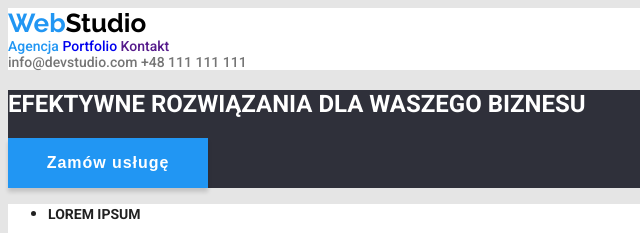
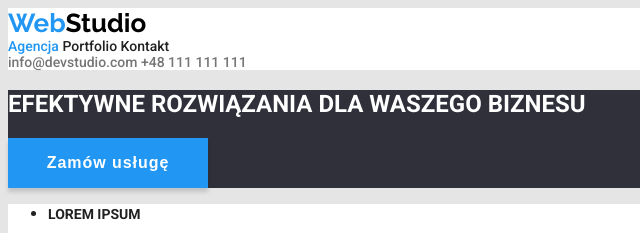
Before and after one commit to rybaktheprophet/goit-markup-hw-02, a plain HTML site: page index.html in a window 1280 px wide. Shown: the top 233 px of the page, 0-640 px from the left. Drawn offline with Linux system fonts and the light colour scheme.

Commit message:
header font colors corrected

```diff
--- a/css/styles.css
+++ b/css/styles.css
@@ -3,6 +3,10 @@ body {
   color: #212121;
 
   background: #e5e5e5;
+}
+
+.main-font-color {
+  color: #212121;
 }
 
 .project-blue {
--- a/index.html
+++ b/index.html
@@ -17,8 +17,8 @@
       <a href="" class="logo">Web<span class="black">Studio</span></a>
       <nav>
         <a href="./index.html" class="project-blue">Agencja</a>
-        <a href="./portfolio.html">Portfolio</a>
-        <a href="">Kontakt</a>
+        <a href="./portfolio.html" class="main-font-color">Portfolio</a>
+        <a href="#" class="main-font-color">Kontakt</a>
       </nav>
       <a class="header-contact" href="mailto:info@devstudio.com"
         >info@devstudio.com</a
```
Also changed, not shown: portfolio.html (+2 -2 lines).
